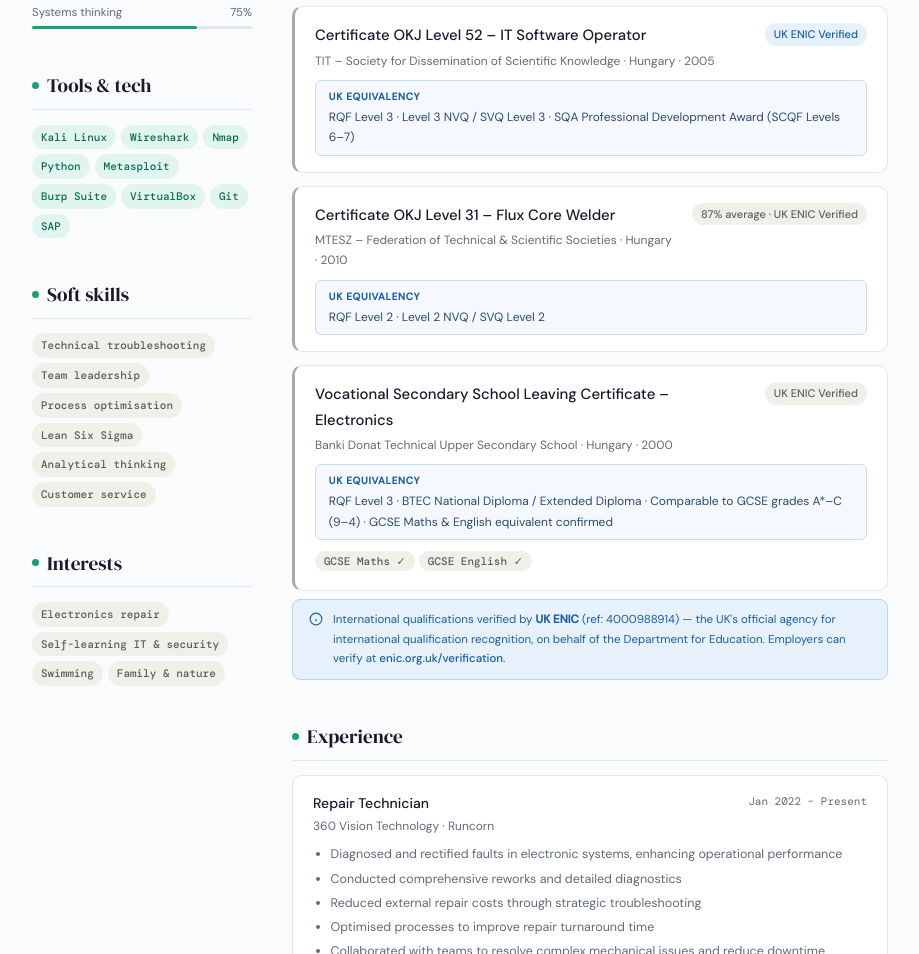
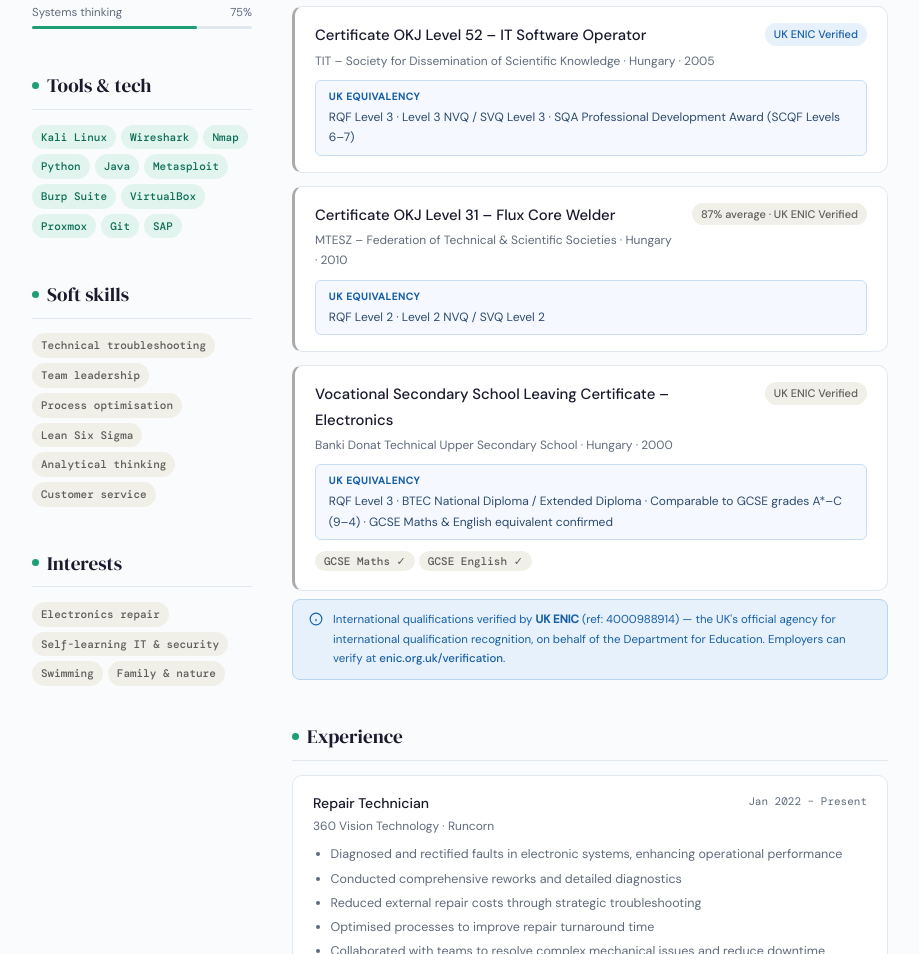
Before and after one commit to psandor1982/sandorpecsi.github.io, a plain HTML site: page index.html in a window 1280 px wide. Shown: the part 838-1792 px from the top of the page, without its empty margins (180-1099 px from the left). Drawn offline with nearby package versions, Linux system fonts and the light colour scheme.

Commit message:
Add Java and Proxmox tags to index.html

```diff
--- a/index.html
+++ b/index.html
@@ -262,9 +262,11 @@ footer{background:var(--navy);color:rgba(255,255,255,0.35);text-align:center;pad
             <span class="tag">Wireshark</span>
             <span class="tag">Nmap</span>
             <span class="tag">Python</span>
+            <span class="tag">Java</span>
             <span class="tag">Metasploit</span>
             <span class="tag">Burp Suite</span>
             <span class="tag">VirtualBox</span>
+            <span class="tag">Proxmox</span>
             <span class="tag">Git</span>
             <span class="tag">SAP</span>
           </div>
```
